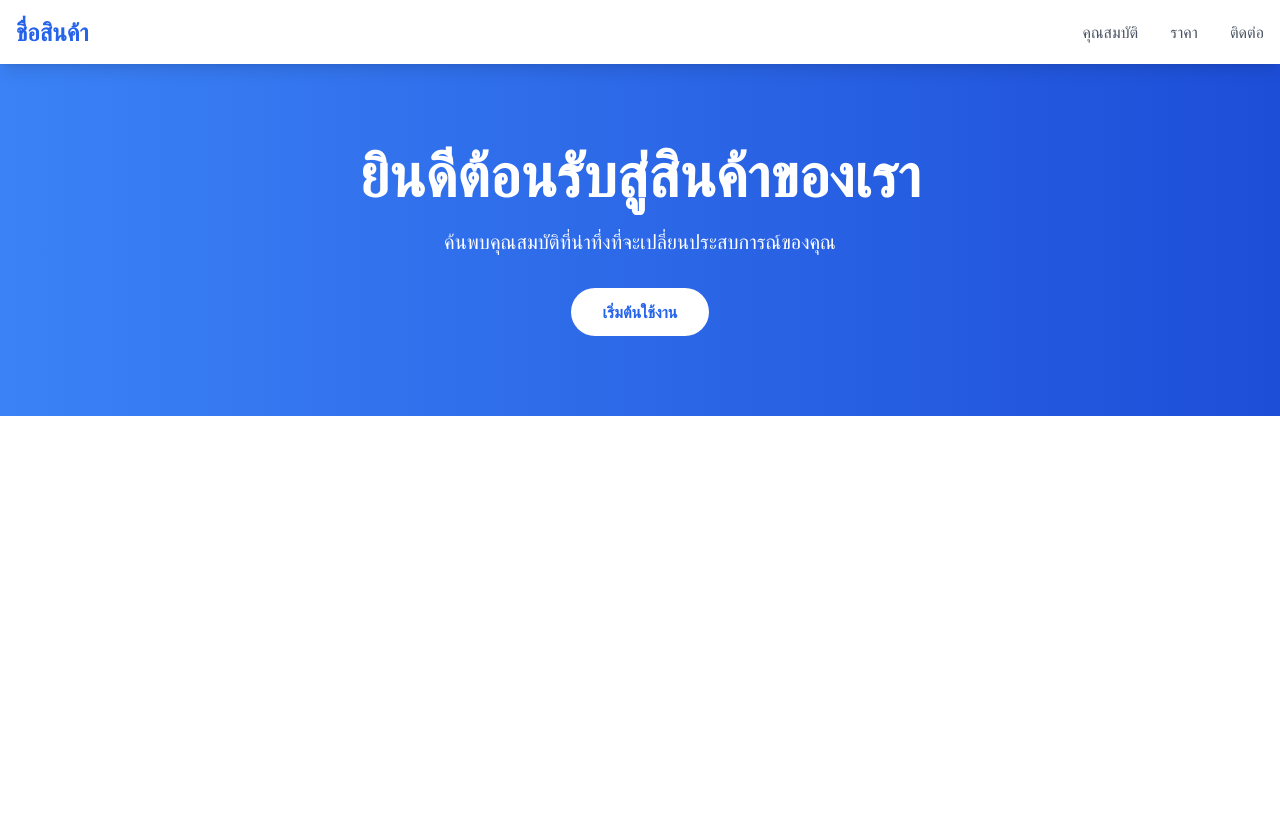
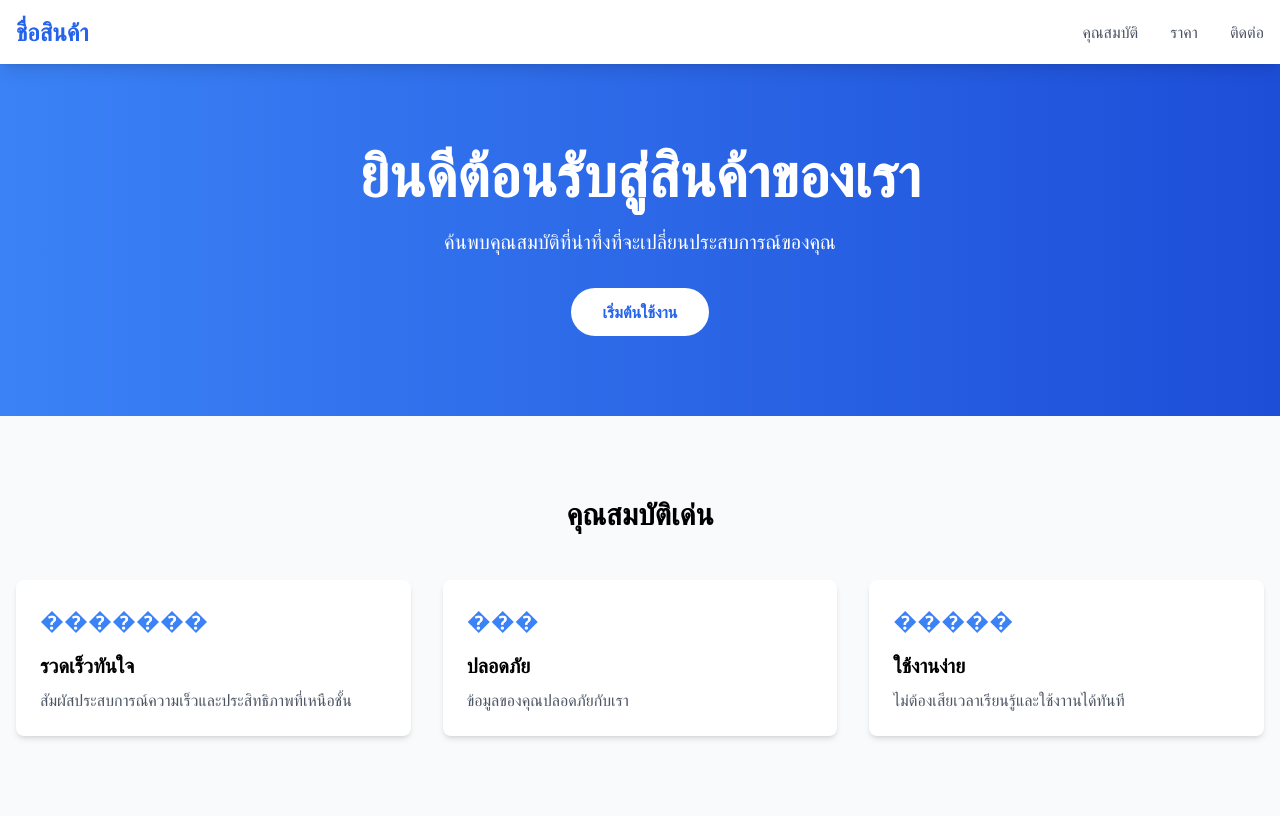
Before and after one commit to PeerapatWannaphan/product-landing-page, a plain HTML site: page index.html in a window 1280 px wide. Drawn offline with nearby package versions, Linux system fonts and the light colour scheme.

Commit message:
เพิ่มสวนแสดงคุณสมบัติพร้อมการ์ด

```diff
--- a/index.html
+++ b/index.html
@@ -40,3 +40,28 @@
         </div>
         </section>
        </main>
+       <section id="features" class="py-20 bg-gray-50">
+        <div class="container mx-auto px-4">
+        <h2 class="text-3xl font-bold text-center mb-12">คุณสมบัติเด่น</h2>
+        <div class="grid grid-cols-1 md:grid-cols-3 gap-8">
+        <!-- คุณสมบัติที่ 1 -->
+        <div class="bg-white p-6 rounded-lg shadow-md">
+        <div class="text-blue-500 text-2xl mb-4">�������</div>
+        <h3 class="font-bold text-xl mb-2">รวดเร็วทันใจ</h3>
+        <p class="text-gray-600">สัมผัสประสบการณ์ความเร็วและประสิทธิภาพที่เหนือชั้น</p>
+        </div>
+        <!-- คุณสมบัติที่ 2 -->
+        <div class="bg-white p-6 rounded-lg shadow-md">
+        <div class="text-blue-500 text-2xl mb-4">���</div>
+        <h3 class="font-bold text-xl mb-2">ปลอดภัย</h3>
+        <p class="text-gray-600">ข้อมูลของคุณปลอดภัยกับเรา</p>
+        </div>
+        <!-- คุณสมบัติที่ 3 -->
+        <div class="bg-white p-6 rounded-lg shadow-md">
+        <div class="text-blue-500 text-2xl mb-4">�����</div>
+        <h3 class="font-bold text-xl mb-2">ใช้งานง่าย</h3>
+        <p class="text-gray-600">ไม่ต้องเสียเวลาเรียนรู้และใช้งาานได้ทันที</p>
+        </div>
+        </div>
+        </div>
+       </section>
```
